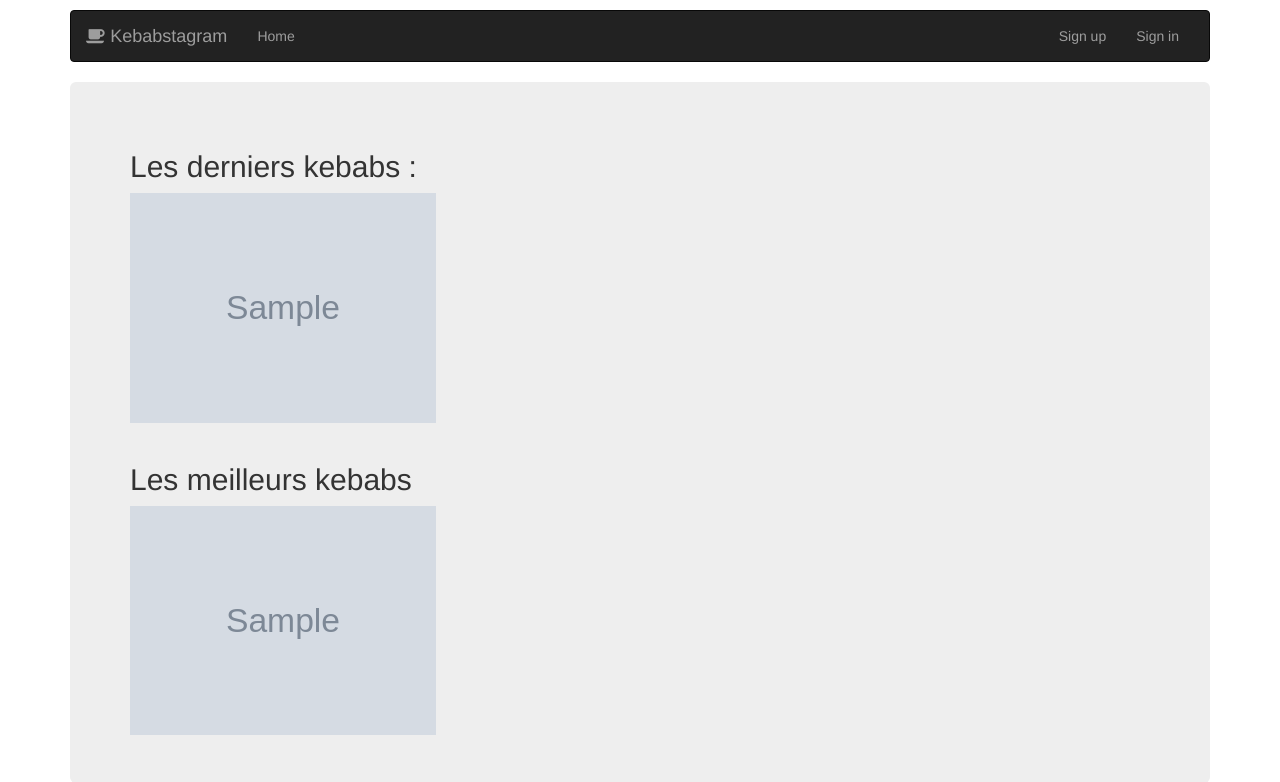
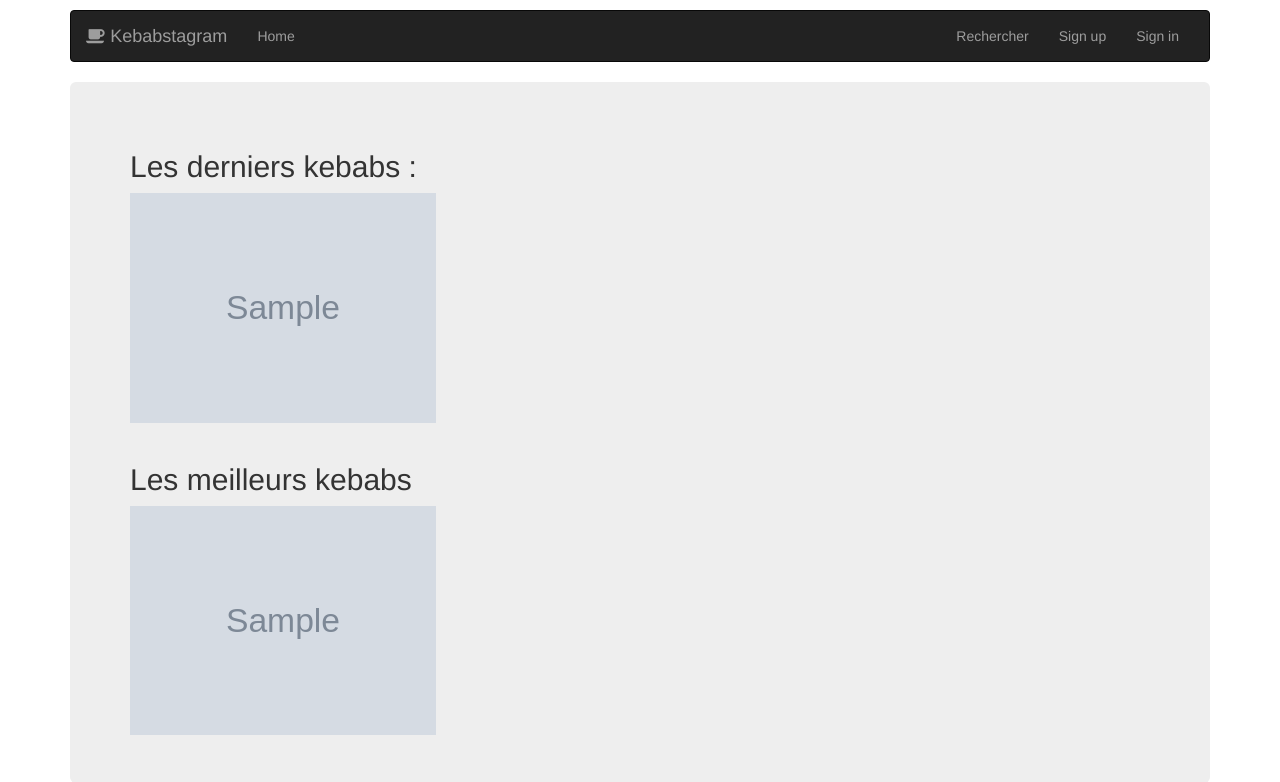
Before and after one commit to Vadumee/KebabGram, a PHP site: template resources/views/home.twig in a window 1280 px wide. Shown: the top 782 px of the page. Run offline with PHP 8.4, Linux system fonts and the light colour scheme; the template is opened without the code that fills it: most values are stand-ins (such as "Sample title", 1, 10 or a date in 2020); grey boxes marked "Sample" are stand-in pictures; some libraries are stand-ins or nearby versions.

Commit message:
Forgot to make research fonctionnality usable even when not connected

```diff
--- a/resources/views/templates/partials/navigation.twig
+++ b/resources/views/templates/partials/navigation.twig
@@ -38,6 +38,7 @@
                         </ul>
                     </li>
                 {% else %}
+                    <li><a href="{{ path_for('kebab.search') }}">Rechercher</a></li>
                     <li><a href="{{ path_for('auth.signup') }}">Sign up</a></li>
                     <li><a href="{{ path_for('auth.signin') }}">Sign in</a></li>
 
```
